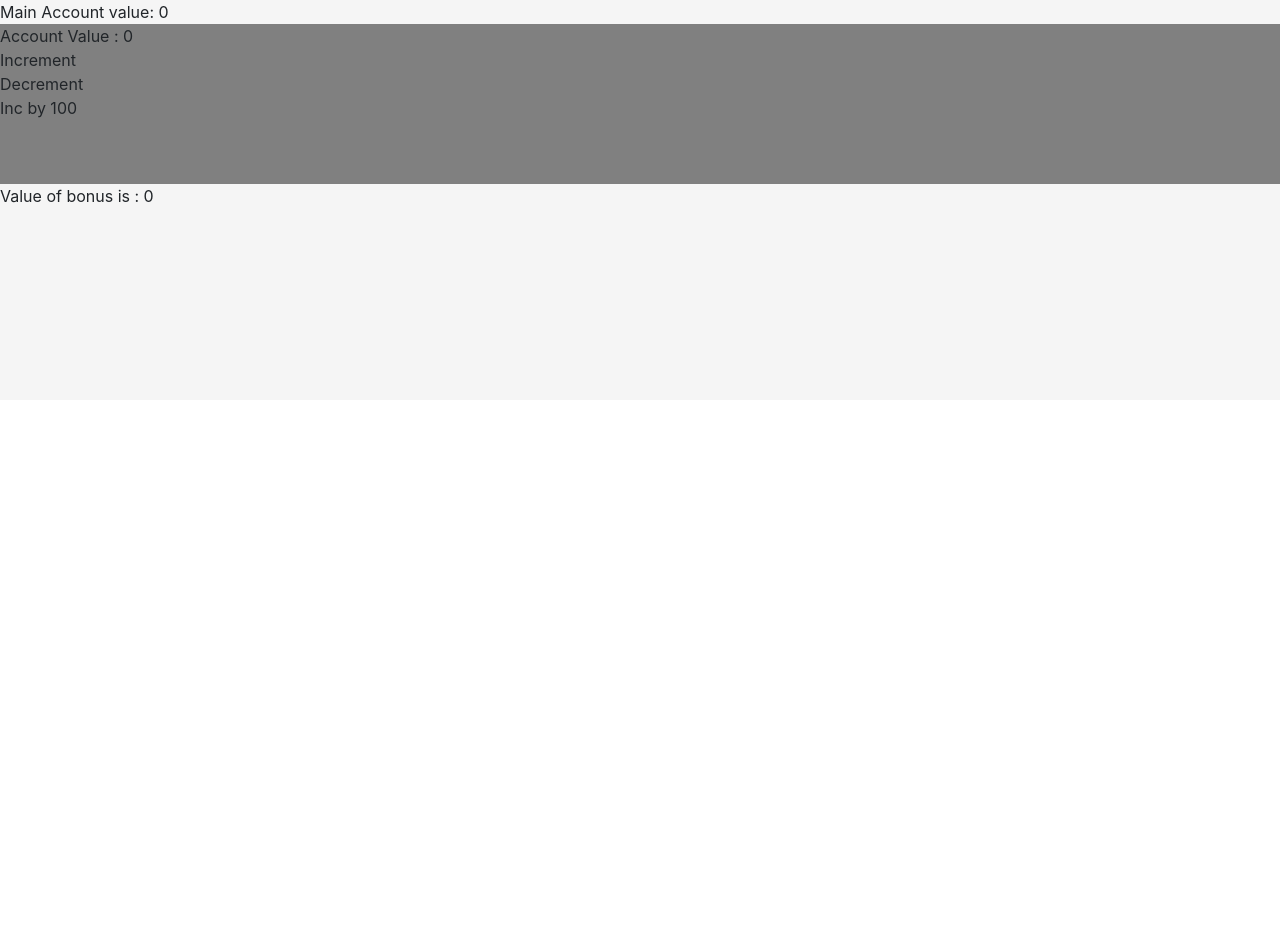
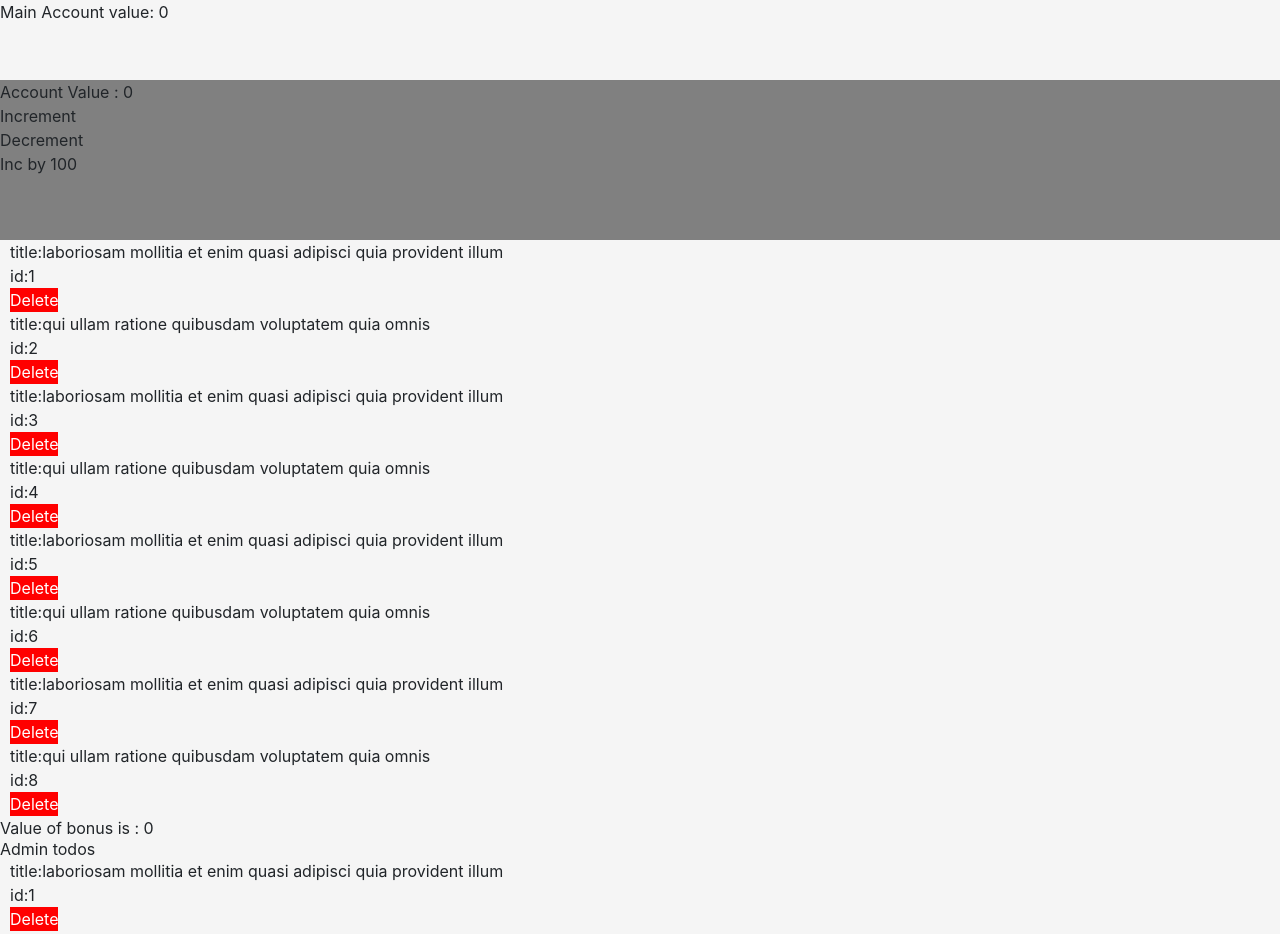
Before and after one commit to harsh9539/ReactPractice, a React (Create React App) app: page / in a window 1280 px wide. Shown: the top 934 px of the page. Before the commit the page ends 800 px from the top, so only its background shows below. Built offline with nearby package versions, Linux system fonts and the light colour scheme; data requests are answered from the project's data file.

Commit message:
Redux toolkit query (RTK) done

```diff
--- a/db.json
+++ b/db.json
@@ -1,5 +1,29 @@
 {
   "todos": [
+    {
+      "userId": 1,
+      "id": 1,
+      "title": "laboriosam mollitia et enim quasi adipisci quia provident illum",
+      "completed": false
+    },
+    {
+      "userId": 1,
+      "id": 2,
+      "title": "qui ullam ratione quibusdam voluptatem quia omnis",
+      "completed": false
+    },
+    {
+      "userId": 1,
+      "id": 3,
+      "title": "laboriosam mollitia et enim quasi adipisci quia provident illum",
+      "completed": false
+    },
+    {
+      "userId": 1,
+      "id": 4,
+      "title": "qui ullam ratione quibusdam voluptatem quia omnis",
+      "completed": false
+    },
     {
       "userId": 1,
       "id": 5,
@@ -11,6 +35,18 @@
       "id": 6,
       "title": "qui ullam ratione quibusdam voluptatem quia omnis",
       "completed": false
+    },
+    {
+      "userId": 1,
+      "id": 7,
+      "title": "laboriosam mollitia et enim quasi adipisci quia provident illum",
+      "completed": false
+    },
+    {
+      "userId": 1,
+      "id": 8,
+      "title": "qui ullam ratione quibusdam voluptatem quia omnis",
+      "completed": false
     }
   ]
 }
--- /dev/null
+++ b/src/Components/reduxToolkit__/Admin.jsx
@@ -0,0 +1,29 @@
+import React, { useEffect, useState } from 'react'
+import { useDispatch, useSelector } from 'react-redux'
+import { deleteTodos, fetchTodos } from './Slices/todoSlice';
+import { useDeleteTodosMutation, useFetchTodosQuery } from './RTK';
+
+const Admin = () => {
+  const {data,error,isLoading,isSuccess} = useFetchTodosQuery();
+  const [deleteTodo,response] = useDeleteTodosMutation();
+
+  if(isLoading) return <p>Loading.....</p>
+  if(error) return <p>Some error occured while loading data.</p>
+  return (
+    <div>
+      <h1>Admin todos</h1>
+      {
+        data.length > 0 &&
+        data.map((item, key) => (
+          <div key={key} style={{ marginLeft: 10 }}>
+            <p>title:{item.title}</p>
+            <p>id:{item.id}</p>
+            <button onClick={() => deleteTodo(item.id)} className='bg-red-200' style={{ background: 'red', color: 'white' }}>Delete</button>
+          </div>
+        ))
+      }
+    </div>
+  )
+}
+
+export default Admin
--- a/src/Components/reduxToolkit__/Main.jsx
+++ b/src/Components/reduxToolkit__/Main.jsx
@@ -3,17 +3,19 @@ import Account from './Account'
 import { useSelector } from 'react-redux';
 import Todos from './Todos';
 import Bonus from './Bonus';
+import Admin from './Admin';
 
 const Main = () => {
   const { amount } = useSelector(state => state.account);
   return (
     <div style={{ backgroundColor: 'whitesmoke', minHeight: '50vh' }}>
-      <p>
+      <p style={{ backgroundColor: 'whitesmoke', minHeight: '10vh' }}>
         Main Account value: {amount}
       </p>
       <Account />
       <Todos/>
       <Bonus/>
+      <Admin/>
     </div>
   )
 }
--- /dev/null
+++ b/src/Components/reduxToolkit__/RTK.js
@@ -0,0 +1,28 @@
+// Need to use the React-specific entry point to import createApi
+import { createApi, fetchBaseQuery } from '@reduxjs/toolkit/query/react'
+
+// Define a service using a base URL and expected endpoints
+export const todoApi = createApi({
+  reducerPath: 'todoApi',
+  baseQuery: fetchBaseQuery({ baseUrl: 'http://localhost:8080' }),
+  endpoints: (builder) => ({
+    fetchTodos: builder.query({
+      query: () => `/todos`,
+      // query:(id)=>`/todos/${id}`,
+      providesTags:["todos"]
+    }),
+    deleteTodos:builder.mutation({
+      query:(id)=>({
+        url:`/todos/${id}`,
+        method:'DELETE',
+      }),
+      invalidatesTags:["todos"]
+    })
+    // Similarly we can perform update and add actions in Redux toolkit query (RTK)
+    // we have to remember we also use mutation when we have to make post , update and delete request
+  }),
+})
+
+// Export hooks for usage in functional components, which are
+// auto-generated based on the defined endpoints
+export const { useFetchTodosQuery,useDeleteTodosMutation } = todoApi
--- a/src/Components/reduxToolkit__/Todos.jsx
+++ b/src/Components/reduxToolkit__/Todos.jsx
@@ -10,7 +10,7 @@ const Todos = () => {
     dispatch(deleteTodos(id));
   }
   useEffect(() => {
-    // dispatch(fetchTodos());
+    dispatch(fetchTodos());
   }, [])
   return (
     <div>
--- a/src/Components/reduxToolkit__/store.js
+++ b/src/Components/reduxToolkit__/store.js
@@ -1,17 +1,21 @@
-import { configureStore } from "@reduxjs/toolkit";
+import { configureStore, getDefaultMiddleware } from "@reduxjs/toolkit";
 import accountReducer from "./Slices/accountSlice";
 import todoSlice from "./Slices/todoSlice";
 import bonusSlice from "./Slices/bonusSlice";
+import { todoApi } from "./RTK";
 
 
 
 
 const store = configureStore({
-  reducer:{
-    account:accountReducer,
-    todos:todoSlice,
-    bonus:bonusSlice
-  }
+  reducer: {
+    account: accountReducer,
+    todos: todoSlice,
+    bonus: bonusSlice,
+    [todoApi.reducerPath]: todoApi.reducer
+  },
+  middleware: (getDefaultMiddleware) =>
+    getDefaultMiddleware().concat(todoApi.middleware),
 })
 
 export default store;
```
